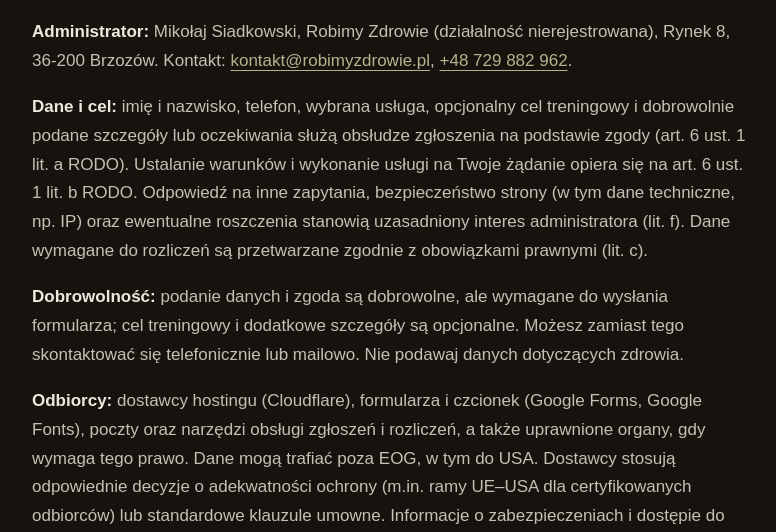
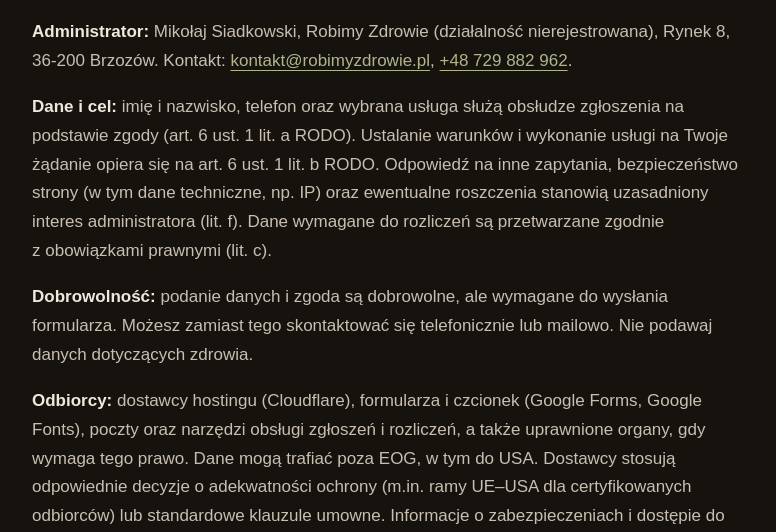
Before and after one commit to miko48/robimyzdrowie, a plain HTML site: page prywatnosc.html in a window 1280 px wide. Shown: the part 260-792 px from the top of the page, without its empty margins (250-1026 px from the left). Drawn offline with Linux system fonts and the light colour scheme.

Commit message:
Align privacy description with streamlined contact form

```diff
--- a/prywatnosc.html
+++ b/prywatnosc.html
@@ -16,8 +16,8 @@
 
 <section id="prywatnosc"><p class="kicker">Robimy Zdrowie</p><h1>Polityka prywatności</h1>
 <p><strong>Administrator:</strong> Mikołaj Siadkowski, Robimy Zdrowie (działalność nierejestrowana), Rynek 8, 36-200 Brzozów. Kontakt: <a href="mailto:kontakt@robimyzdrowie.pl">kontakt@robimyzdrowie.pl</a>, <a href="tel:+48729882962">+48 729 882 962</a>.</p>
-<p><strong>Dane i&nbsp;cel:</strong> imię i&nbsp;nazwisko, telefon, wybrana usługa, opcjonalny cel treningowy i&nbsp;dobrowolnie podane szczegóły lub oczekiwania służą obsłudze zgłoszenia na podstawie zgody (art. 6 ust. 1 lit. a RODO). Ustalanie warunków i&nbsp;wykonanie usługi na Twoje żądanie opiera się na art. 6 ust. 1 lit. b RODO. Odpowiedź na inne zapytania, bezpieczeństwo strony (w tym dane techniczne, np. IP) oraz ewentualne roszczenia stanowią uzasadniony interes administratora (lit. f). Dane wymagane do rozliczeń są przetwarzane zgodnie z&nbsp;obowiązkami prawnymi (lit. c).</p>
-<p><strong>Dobrowolność:</strong> podanie danych i&nbsp;zgoda są dobrowolne, ale wymagane do wysłania formularza; cel treningowy i&nbsp;dodatkowe szczegóły są opcjonalne. Możesz zamiast tego skontaktować się telefonicznie lub mailowo. Nie podawaj danych dotyczących zdrowia.</p>
+<p><strong>Dane i&nbsp;cel:</strong> imię i&nbsp;nazwisko, telefon oraz wybrana usługa służą obsłudze zgłoszenia na podstawie zgody (art. 6 ust. 1 lit. a RODO). Ustalanie warunków i&nbsp;wykonanie usługi na Twoje żądanie opiera się na art. 6 ust. 1 lit. b RODO. Odpowiedź na inne zapytania, bezpieczeństwo strony (w tym dane techniczne, np. IP) oraz ewentualne roszczenia stanowią uzasadniony interes administratora (lit. f). Dane wymagane do rozliczeń są przetwarzane zgodnie z&nbsp;obowiązkami prawnymi (lit. c).</p>
+<p><strong>Dobrowolność:</strong> podanie danych i&nbsp;zgoda są dobrowolne, ale wymagane do wysłania formularza. Możesz zamiast tego skontaktować się telefonicznie lub mailowo. Nie podawaj danych dotyczących zdrowia.</p>
 <p><strong>Odbiorcy:</strong> dostawcy hostingu (Cloudflare), formularza i&nbsp;czcionek (Google Forms, Google Fonts), poczty oraz narzędzi obsługi zgłoszeń i&nbsp;rozliczeń, a&nbsp;także uprawnione organy, gdy wymaga tego prawo. Dane mogą trafiać poza EOG, w&nbsp;tym do USA. Dostawcy stosują odpowiednie decyzje o&nbsp;adekwatności ochrony (m.in. ramy UE–USA dla certyfikowanych odbiorców) lub standardowe klauzule umowne. Informacje o&nbsp;zabezpieczeniach i&nbsp;dostępie do ich kopii: <a href="https://www.cloudflare.com/cloudflare-customer-scc/">Cloudflare</a>, <a href="https://policies.google.com/privacy/frameworks?hl=pl">Google</a> oraz administrator.</p>
 <p><strong>Przechowywanie:</strong> zgłoszenia niezakończone umową — przez czas obsługi zapytania i&nbsp;niezbędnego dalszego kontaktu; po wycofaniu zgody dane nie są dalej przetwarzane na tej podstawie. Dane związane z&nbsp;umową — przez czas jej realizacji oraz wymagane okresy rozliczeń i&nbsp;przedawnienia roszczeń. Dane techniczne — przez okres niezbędny do działania i&nbsp;bezpieczeństwa strony, zależnie od retencji dostawców.</p>
 <p><strong>Twoje prawa:</strong> dostęp do danych, ich sprostowanie, usunięcie, ograniczenie przetwarzania, przenoszenie oraz sprzeciw wobec przetwarzania opartego na uzasadnionym interesie, na zasadach RODO. Zgodę możesz wycofać w&nbsp;każdej chwili, bez wpływu na wcześniejsze zgodne z&nbsp;prawem przetwarzanie. Możesz złożyć skargę do Prezesa UODO (<a href="https://uodo.gov.pl/">uodo.gov.pl</a>). W&nbsp;sprawie swoich praw skontaktuj się z&nbsp;administratorem. Formularz nie służy do podejmowania decyzji wyłącznie automatycznie ani profilowania wywołującego istotne skutki.</p>
```
